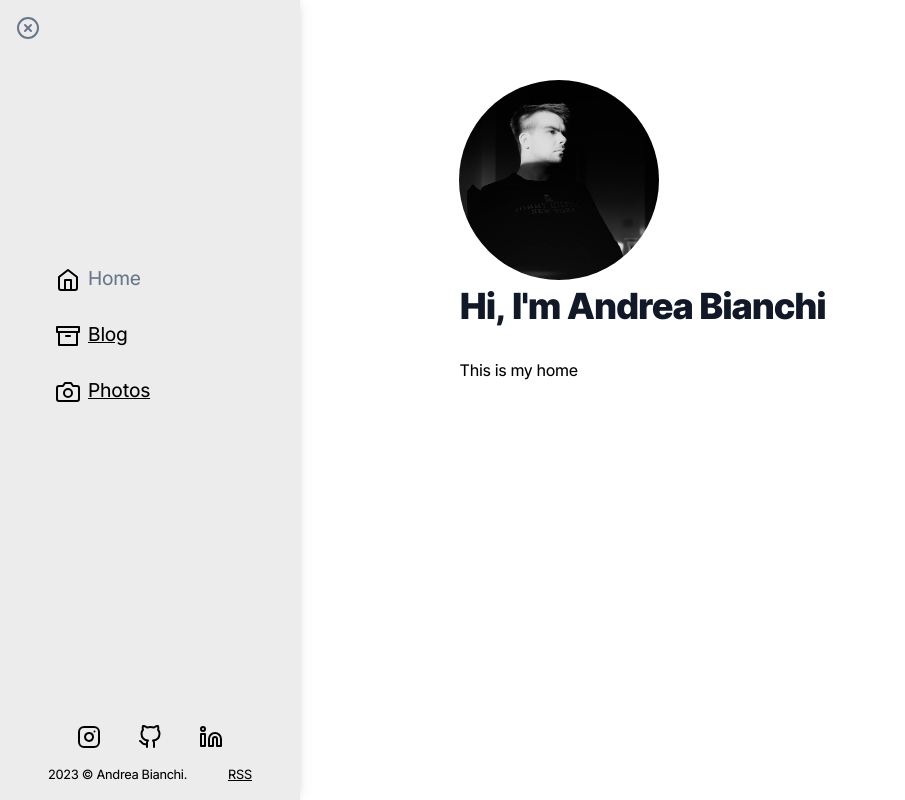
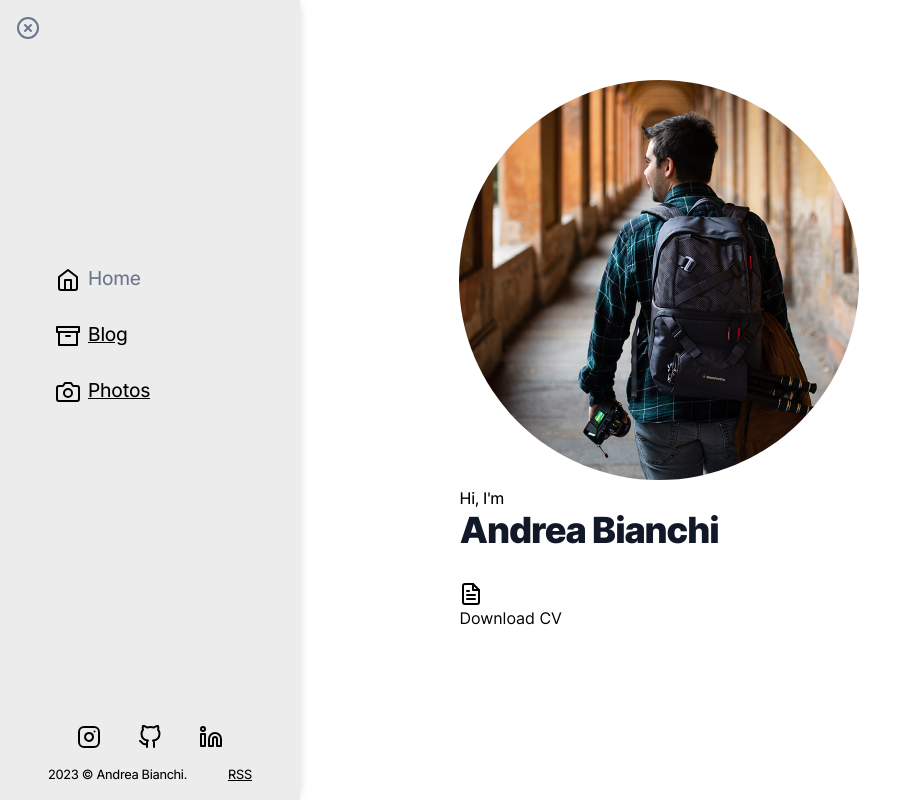
Before and after one commit to andreaiaia/blog, a Next.js app: page / in a window 1280 px wide. Shown: the whole page, without its empty margins (0-905 px from the left). Built offline with nearby package versions, Linux system fonts and the light colour scheme.

Commit message:
Make profile pic random

```diff
--- a/pages/index.jsx
+++ b/pages/index.jsx
@@ -1,22 +1,40 @@
-import React from 'react';
+import React, { useState, useEffect } from 'react';
 import Image from 'next/image';
+
+import { FileText } from 'react-feather';
 
 import styles from '../styles/Home.module.scss';
 
 const index = () => {
+  const [profilePic, setProfilePic] = useState('/images/bio/me-1.jpg');
+
+  useEffect(() => {
+    const random = Math.floor(Math.random() * 4) + 1;
+    setProfilePic(`/images/bio/me-${random}.jpg`);
+  }, []);
+
   return (
     <article className={styles.container}>
-      <section>
-        <Image
-          src="/images/bio/me-1.jpg"
-          alt="A boring picture of me, Andrea"
-          width={200}
-          height={200}
-          priority
-          className={styles.proPic}
-        />
-        <h1 className={styles.title}>Hi, I'm Andrea Bianchi</h1>
-        <p>This is my home</p>
+      <section className={styles.sectionBio}>
+        <div className={`${styles.card} ${styles.img}`}>
+          <Image
+            src={profilePic}
+            alt="A boring picture of me, Andrea"
+            width={400}
+            height={400}
+            priority
+            className={styles.proPic}
+          />
+        </div>
+        <div className={styles.card}>
+          <div>
+            <p className={styles.greetings}>Hi, I'm</p>
+            <h1 className={styles.title}>Andrea Bianchi</h1>
+            <button className={styles.download}>
+              <FileText /> Download CV
+            </button>
+          </div>
+        </div>
       </section>
     </article>
   );
```
